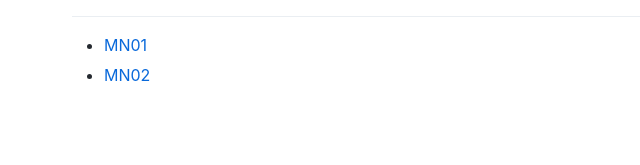
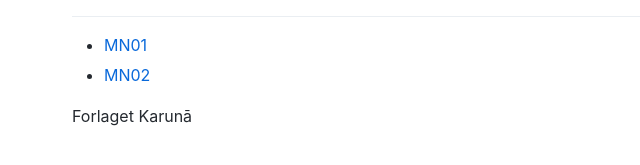
Before and after one commit to henningvhansen/Suttaer, a Jekyll site: the page built from index.md, in a window 1280 px wide. Shown: the part 606-771 px from the top of the page, without its empty margins (168-808 px from the left). Built offline with Jekyll 4.4.1, drawn with Linux system fonts in a browser that asks for light colours.

Commit message:
Update index.md

```diff
--- a/index.md
+++ b/index.md
@@ -7,15 +7,17 @@ title: Suttaer
 Velkommen til mit arbejdsmiljø for Majjhima Nikāya. Her finder du:
 
 ## 00 – Overblik
-- [Projektbeskrivelse](Clone/Suttaer/Suttaer/majjhima/00-overblik/Projektbeskrivelse)
-- [Arbejdsmetode](Clone/Suttaer/Suttaer/majjhima/00-overblik/Arbejdsmetode)
-- [Oversættelsesprincipper](Clone/Suttaer/Suttaer/majjhima/00-overblik/Oversættelsesprincipper)
+- [Projektbeskrivelse](majjhima/00-overblik/Projektbeskrivelse.md)
+- [Arbejdsmetode](majjhima/00-overblik/Arbejdsmetode.md)
+- [Oversættelsesprincipper](majjhima/00-overblik/Oversættelsesprincipper.md)
 
 ## 01 – Terminologi
-- [Pāli–Dansk ordliste](majjhima/01-terminologi/Pali-Dansk-Ordlist)
-- [Problematiske termer](majjhima/01-terminologi/Problematiske-Termer)
-- [Stilvalg](Clone/Suttaer/Suttaer/majjhima/01-terminologi/Stilvalg)
+- [Pāli–Dansk ordliste](majjhima/01-terminologi/Pali-Dansk-Ordlist.md)
+- [Problematiske termer](majjhima/01-terminologi/Problematiske-Termer.md)
+- [Stilvalg](majjhima/01-terminologi/Stilvalg.md)
 
 ## 02 – Suttaer
-- [MN01](Suttaer/majjhima/02-suttaer/MN01)
-- [MN02](Suttaer/majjhima/02-suttaer/MN02)
+- [MN01](majjhima/02-suttaer/MN01.md)
+- [MN02](majjhima/02-suttaer/MN02.md)
+
+Forlaget Karunā
```
